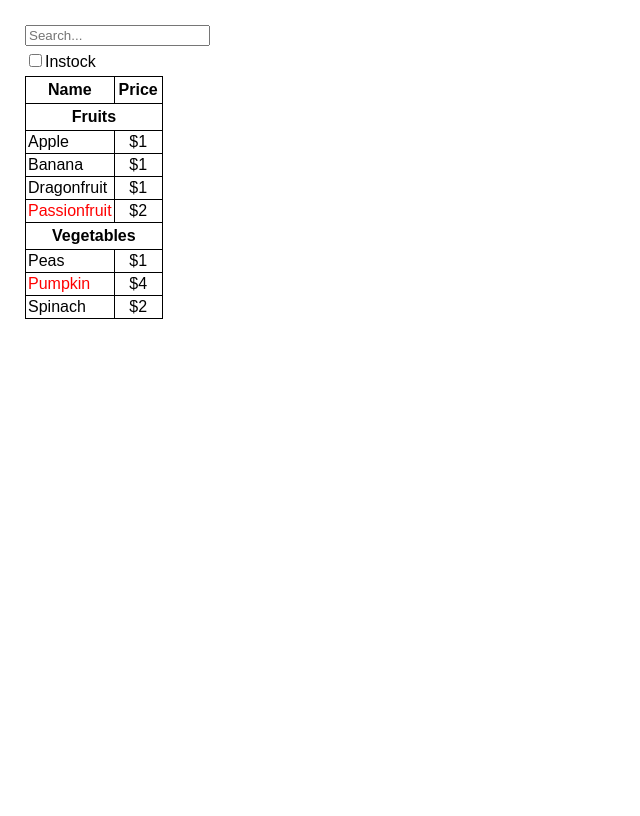
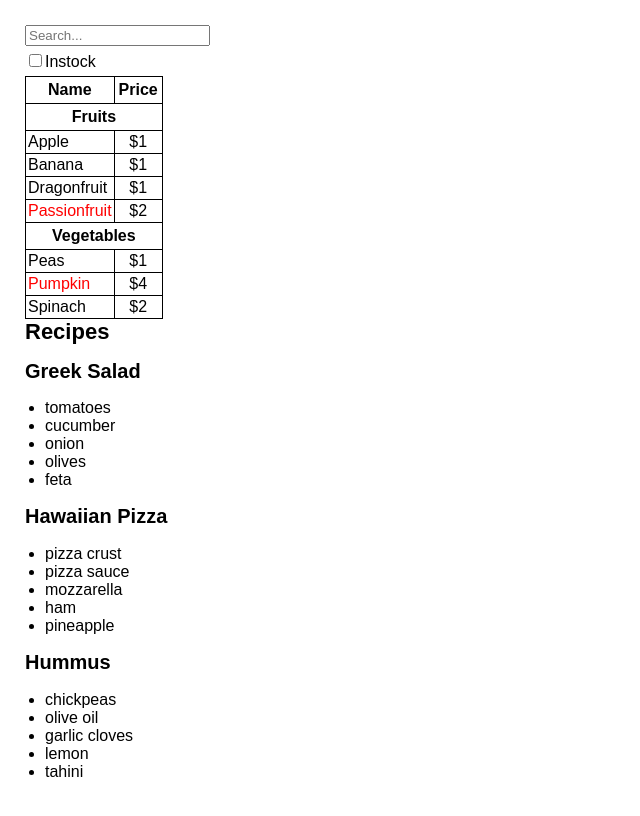
Before and after one commit to LozanIvanov/Programs, a React (Vite) app: page / in a window 1280 px wide. Shown: the top 816 px of the page, without its empty margins (0-640 px from the left). Built offline with nearby package versions, Linux system fonts and the light colour scheme.

Commit message:
Nested lists in one component

```diff
--- a/src/App.jsx
+++ b/src/App.jsx
@@ -3,6 +3,7 @@ import './App.css'
 import TicTocToe from './Tic-Tac-Toe/AppGameTic'
 import FilterableProductTable from './productsTable/ProductTable'
 import SearchBox from './productsTable/component/SearchBox';
+import AppRecipes from'./listOfRecipes/AppRecipes';
 
 function App() {
 
@@ -33,6 +34,7 @@ function App() {
       inStockOnly={inStockOnly}
       filterText={filterText}
       />
+      <AppRecipes/>
     </>
   )
 }
--- /dev/null
+++ b/src/listOfRecipes/AppRecipes.jsx
@@ -0,0 +1,27 @@
+import React from 'react';
+import { recipes } from './data.jsx';
+
+const Menu=()=>recipes.map((x)=>{
+  return(
+    <div key={x.id}>
+    <h2>{x.name}</h2>
+    <ul>
+     { x.ingredients.map((y,index)=>
+      <li key={x.id + '_' + index}>
+        {y}
+      </li>)}
+      </ul>
+      </div>
+
+  )
+})
+
+export default function RecipeList() {
+  return (
+    <div>
+      <h1>Recipes</h1>
+      <Menu/>
+
+    </div>
+  );
+}
--- /dev/null
+++ b/src/listOfRecipes/data.jsx
@@ -0,0 +1,14 @@
+import React from "react";
+export const recipes = [{
+    id: 'greek-salad',
+    name: 'Greek Salad',
+    ingredients: ['tomatoes', 'cucumber', 'onion', 'olives', 'feta']
+  }, {
+    id: 'hawaiian-pizza',
+    name: 'Hawaiian Pizza',
+    ingredients: ['pizza crust', 'pizza sauce', 'mozzarella', 'ham', 'pineapple']
+  }, {
+    id: 'hummus',
+    name: 'Hummus',
+    ingredients: ['chickpeas', 'olive oil', 'garlic cloves', 'lemon', 'tahini']
+  }];
```
Also changed, not shown: src/conditionalRendering/ConditionalRendering.jsx (added, +37 -0 lines).
